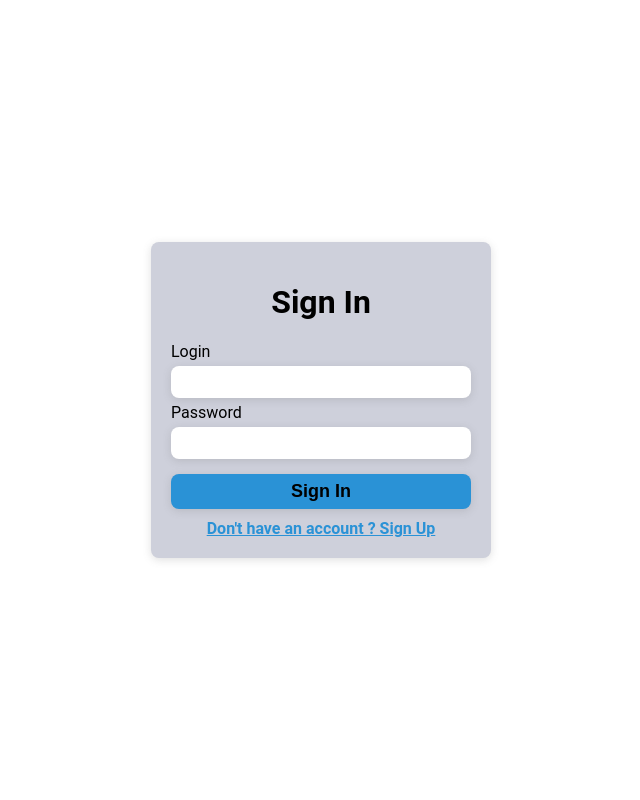
After one commit to Lirobi/TodoListPython, a Django app: page /login in a window 1280 px wide. The commit adds this page. Shown: the whole page, without its empty margins (319-959 px from the left). Run offline with Django 5.2, Linux system fonts and the light colour scheme.

Commit message:
Système de compte terminé

```diff
--- a/TodoList/settings.py
+++ b/TodoList/settings.py
@@ -130,6 +130,8 @@ STATIC_URL = 'static/'
 STATIC_ROOT = os.path.join(BASE_DIR, 'static', 'static')
 MEDIA_URL = '/media/'
 MEDIA_ROOT = os.path.join(BASE_DIR, 'media', 'media')
+LOGIN_REDIRECT_URL = ""
+LOGOUT_REDIRECT_URL = ""
 
 # Default primary key field type
 # https://docs.djangoproject.com/en/5.1/ref/settings/#default-auto-field
--- a/home/forms.py
+++ b/home/forms.py
@@ -1,13 +1,14 @@
 from django import forms
+from django.contrib.auth import models
 from .models import TodoItem
 
 class TodoItemForm(forms.ModelForm):
     id = forms.IntegerField(label="")
     id.widget = id.hidden_widget()
     name = forms.CharField(max_length=150, label="Name", label_suffix="")
-    name.widget.attrs = {"size": "50"}
+    name.widget.attrs = {"size": "50", "class": "scale-animation scale-animation-1-02"}
     completed = forms.BooleanField(required=False, label="Completed", label_suffix="")
-    completed.widget.attrs = {"onChange": "save.click()"}
+    completed.widget.attrs = {"onChange": "save.click()", "class": "scale-animation scale-animation-1-1"}
 
 
     class Meta:
--- a/home/models.py
+++ b/home/models.py
@@ -1,7 +1,9 @@
 from django.db import models
+from django.contrib.auth.models import User
 
 # Create your models here.
 class TodoItem(models.Model):
     id = models.IntegerField(primary_key=True)
     name = models.CharField(max_length=150)
     completed = models.BooleanField(default=False)
+    user = models.CharField(models.ForeignKey(User, on_delete=models.CASCADE))
--- a/home/templates/base.html
+++ b/home/templates/base.html
@@ -8,6 +8,7 @@
         --blue: #2A92D6;
         --white : #ffffff;
         --gray: #CED0DB;
+        --boxshadow: rgba(99, 99, 99, 0.2) 0px 2px 8px 0px;
       }
       html {
         font-family: roboto;
@@ -37,6 +38,17 @@
         display:flex;
         flex-direction: column;
       }
+      .scale-animation {
+        transition: all 0.3s ease-in-out;
+      }
+      .scale-animation-1-1:hover {
+
+        transform: scale(1.1);
+      }
+      .scale-animation-1-02:hover {
+
+        transform: scale(1.02);
+      }
 
 
       {% block style %}
--- /dev/null
+++ b/home/templates/login.html
@@ -0,0 +1,23 @@
+{%extends "base.html"%}
+{%block title%}Login{%endblock%}
+
+{%block content%}
+
+{%include "loginform.html"%}
+
+<div class="login-form-container">
+    <h1>Sign In</h1>
+    {%if missing.has_assignment%}
+    <div class="message-box">
+        <p class="message">{{missing}}</p>
+    </div>
+    {%endif%}
+    <form class="login-form" action="login" method="post">
+        {% csrf_token %}
+        <label for="login" class="login-label">Login</label><input type="text" name="login" class="login-input scale-animation scale-animation-1-02"/>
+        <label for="password" class="password-label">Password</label><input type="password" name="password" class="password-input scale-animation scale-animation-1-02"/>
+        <input type="submit" class="scale-animation scale-animation-1-02" value="Sign In">
+    </form>
+    <a href="register" class="scale-animation scale-animation-1-02">Don't have an account ? Sign Up</a>
+</div>
+{%endblock%}
--- /dev/null
+++ b/home/templates/loginform.html
@@ -0,0 +1,45 @@
+<style>
+.login-form-container {
+    margin: auto;
+    display:flex;
+    flex-direction: column;
+    text-align: center;
+    width: 300px;
+    background: var(--gray);
+    padding: 20px;
+    border: 0px;
+    border-radius: 0.5rem;
+    box-shadow: var(--boxshadow);
+}
+.login-form-container form {
+    display:flex;
+    flex-direction:column;
+    text-align:left;
+    gap: 5px;
+}
+.login-form-container input {
+    width: 270px;
+    padding-left: 15px;
+    padding-right: 15px;
+    align-self: center;
+    box-shadow: var(--boxshadow);
+    height: 30px;
+    border: 0px;
+    border-radius: 0.5rem;
+}
+.login-form-container form input[type="submit"] {
+    margin-top:10px;
+    width: 300px;
+    background: var(--blue);
+    height: 35px;
+    font-weight: bold;
+    font-size: 18px;
+}
+.login-form-container a {
+    margin-top: 10px;
+    text-decoration: underline;
+    font-weight: bold;
+    color: var(--blue);
+}
+
+</style>
--- a/home/urls.py
+++ b/home/urls.py
@@ -3,7 +3,10 @@ from . import views
 urlpatterns = [
     path('', views.home, name='home'),
     path('todos', views.todos, name='todos'),
-    path('todos/update', views.update, name='updateTodos'),
-    path('account', views.account, name='account')
+    path('update', views.update, name='updateTodos'),
+    path('account', views.account, name='account'),
+    path('login', views.login, name='login'),
+    path('logout', views.logout_view, name='logout'),
+    path('register', views.register, name='register')
 
 ]
--- a/home/views.py
+++ b/home/views.py
@@ -1,7 +1,11 @@
-from django.shortcuts import render, HttpResponse, HttpResponseRedirect
+from django.shortcuts import render, HttpResponse, HttpResponseRedirect, redirect
 from .models import TodoItem
 from .forms import TodoItemForm
 from django.contrib.auth import authenticate
+from django.contrib import auth
+from django.contrib.auth import logout
+from django.contrib.auth.views import LogoutView
+from django.contrib.auth.models import User
 
 
 # Create your views here.
@@ -9,54 +13,104 @@ def home(request):
     return render(request, "home.html")
 
 def todos(request):
-    return render(request, "todos.html", {"todos": getTodos()})
+    if not request.user.is_authenticated:
+        return redirect("login")
+    return render(request, "todos.html", {"todos": getTodos(request.user)})
 
 def update(request):
-    if request.method == "POST":
+    if not request.user.is_authenticated:
+        return redirect("login")
+    if request.method == "POST": #check if the request type is good
         if "id" in request.POST and "name" in request.POST:
             id = request.POST["id"]
             name = request.POST["name"]
             completed = False
 
             if len(name) >= 150:
-                return HttpResponseRedirect("../todos")
+                return redirect("todos")
 
             if "completed" in request.POST and request.POST["completed"] == "on":
                 completed = True
 
 
             if "save" in request.POST:
-                todoItem = TodoItem(id=id, name=name, completed=completed)
+                todoItem = TodoItem(id=id, name=name, completed=completed, user=request.user.username)
                 todoItem.save()
 
             elif "delete" in request.POST:
                 todoItem = TodoItem.objects.get(id=id)
                 todoItem.delete()
+        else:
+            return render(request, "todos.html", {"error": "Unexpected error..."})
+    else:
+        return render(request, "todos.html", {"error": "Invalid request"})
 
-
-    return HttpResponseRedirect("../todos")
-
-def account(request):
-    if request.method == "POST":
-        if "login" in request.POST and "password" in request.POST:
-            login = request.POST["login"]
-            password = request.POST["password"]
-
-            user = authenticate(username=login, password=password)
-            if user is not None:
-                pass
-            else:
-                return render(request, "account.html", {"error" : "Error while authenticating, please retry later."})
-        else:
-            return render(request, "account.html", {"error" : "Invalid credentials."})
-    else:
-        return render(request, "account.html", {"error": "Invalid request."})
-    return HttpResponseRedirect("../todos")
-
-#TODO : faire la connection user, associer un userid à un todo. ne charger que les todos qui ont l'user id de l'utilisateur connecté
+    return redirect("todos")
 
 
 
+
+
+def login(request):# if logged in : go to account management
+    if request.user.is_authenticated:
+        return redirect("../todos")
+    if request.method == "POST":
+        if "login" in request.POST and "password" in request.POST: #if request not empty
+            login_ = request.POST["login"]
+            password = request.POST["password"]
+
+            user = authenticate(username=login_, password=password)
+            if user is not None and user.is_active:
+                auth.login(request, user)
+                return redirect("../todos")#go to todos
+
+            else:
+                return render(request, "account.html", {"error" : "Error while authenticating, please retry later."}) # if unknow error
+
+
+        else:
+            missing = ""
+            if "password" in request.POST:
+                missing = "Please enter username."
+            else:
+                missing = "Please enter password."
+            return render(request, "login.html", {"message": missing}) #if request is not good
+    else:
+      return render(request, "login.html")
+
+def register(request):
+    if request.method == "POST":
+        if "email" in request.POST and "username" in request.POST and "password" in request.POST:
+            email = request.POST["email"]
+            username = request.POST["username"]
+            password = request.POST["password"]
+            user = User.objects.create_user(email=email, username=username, password=password)
+            try:
+                user.save()
+            except Exception:
+                return render(request, "register.html", {"error": str(Exception)})
+            user = authenticate(username=username, password=password)
+            auth.login(request, user)
+
+            return redirect("todos")
+        else:
+            missing = "Missing values"
+            return render(request, "register.html", {"message": missing}) #if request is not good
+
+    return render(request, "register.html")
+
+
+
+
+def account(request):
+    if request.user is not None:
+        return render(request, "account.html")
+    return redirect("login")
+
+
+def logout_view(request):
+    logout(request)
+    return redirect('/')
 
 
 
@@ -67,13 +121,11 @@ def account(request):
 #UTILS
 
 
-def getTodos(): #TODO Mettre user en paramètre et retourner ceux de cet utilisateur
+def getTodos(user): #TODO Mettre user en paramètre et retourner ceux de cet utilisateur
     todos = []
-    for item in TodoItem.objects.all():
+    for item in TodoItem.objects.all().filter(user = user.username):
         form = TodoItemForm(instance=item)
         todos.append(form)
-
-
 
     idList = TodoItem.objects.values_list('id', flat=True)
     newId = -1
@@ -83,7 +135,6 @@ def getTodos(): #TODO Mettre user en paramètre et retourner ceux de cet utilisa
             newId = i
         i+=1
 
-
     newItem = TodoItem(id=newId)
 
     todos.append(TodoItemForm(instance=newItem))
```
Also changed, not shown: home/templates/account.html (+12 -0 lines), home/templates/navbar.html (+29 -0 lines), home/templates/register.html (added, +22 -0 lines), home/templates/todoForm.html (+5 -3 lines), home/templates/todos.html (+21 -1 lines), home/migrations/0007_todoitem_user.py (added), home/migrations/0008_alter_todoitem_user.py (added).
